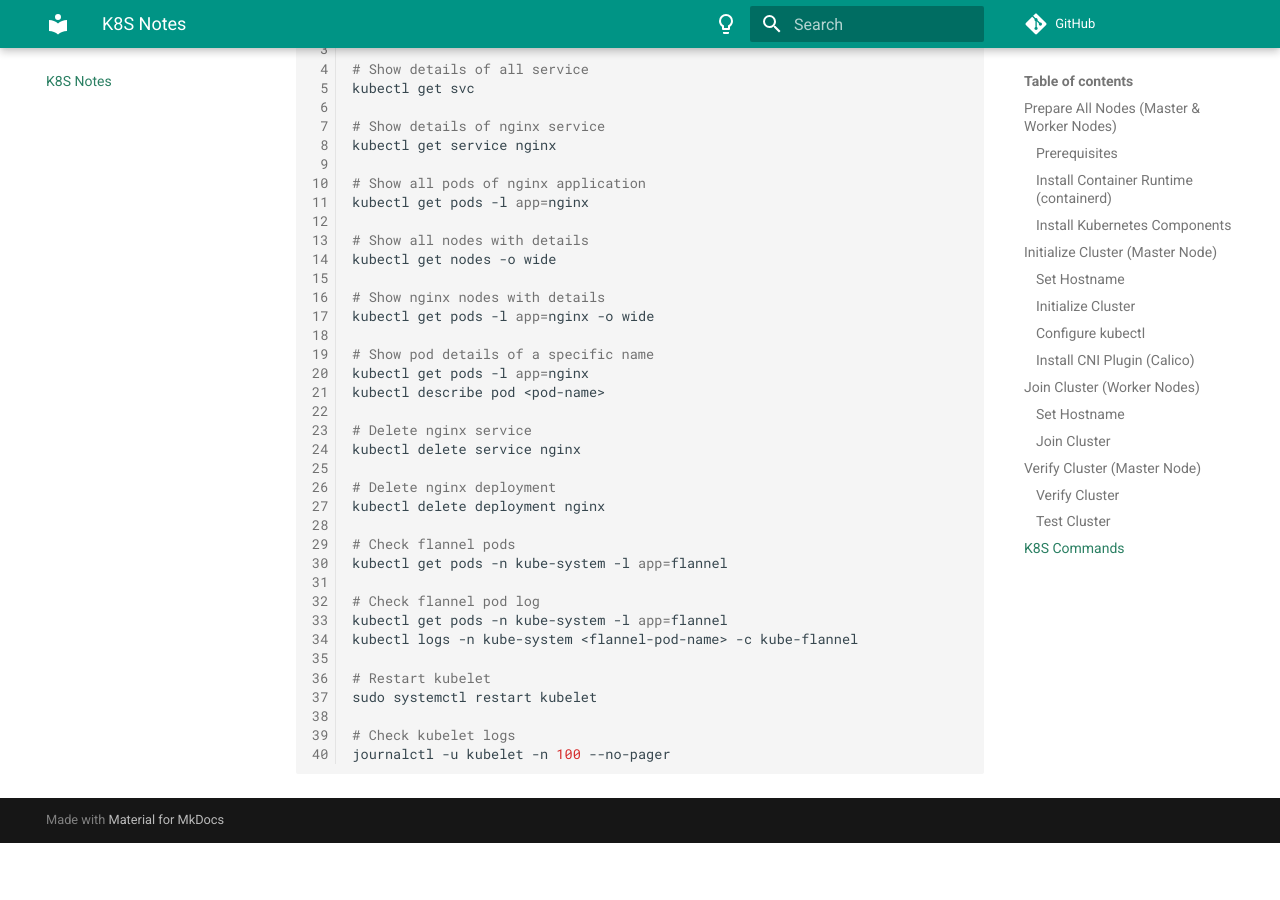
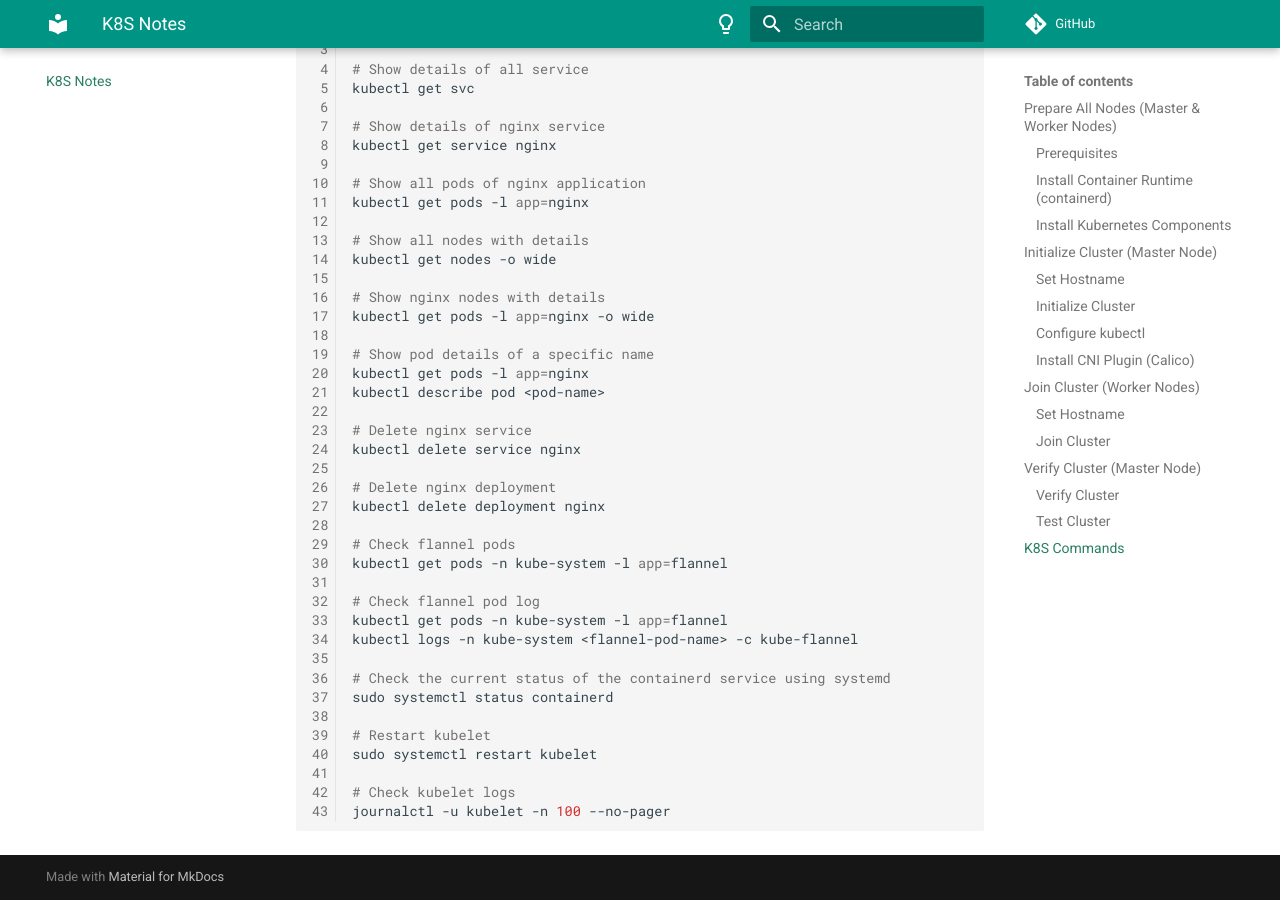
Before and after one commit to zhouushe/notes, an MkDocs documentation site: the page built from docs/k8s.md, in a window 1280 px wide and 900 px high, scrolled down 6177 px. Built offline with MkDocs 1.6.1 and Material for MkDocs 9.7.7, drawn with Linux system fonts in a browser that asks for light colours; comment, search, counter and statistics services are not loaded; before the commit the page ends 7020 px from its top, so only the background shows below that.

Commit message:
Update k8s.md

```diff
--- a/docs/k8s.md
+++ b/docs/k8s.md
@@ -243,6 +243,9 @@ kubectl get pods -n kube-system -l app=flannel
 kubectl get pods -n kube-system -l app=flannel
 kubectl logs -n kube-system <flannel-pod-name> -c kube-flannel
 
+# Check the current status of the containerd service using systemd
+sudo systemctl status containerd
+
 # Restart kubelet
 sudo systemctl restart kubelet
 
```
